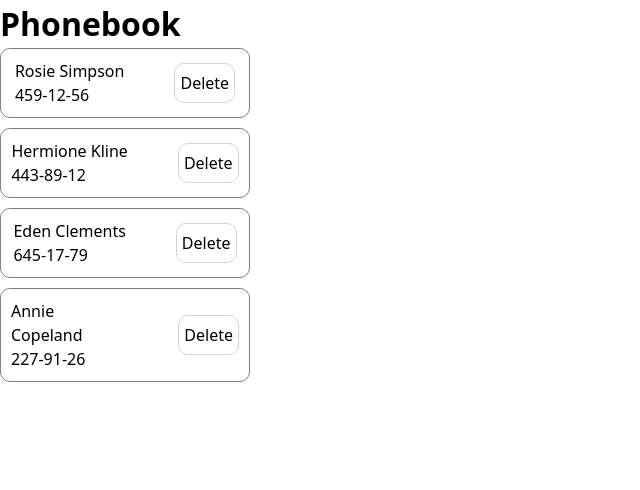
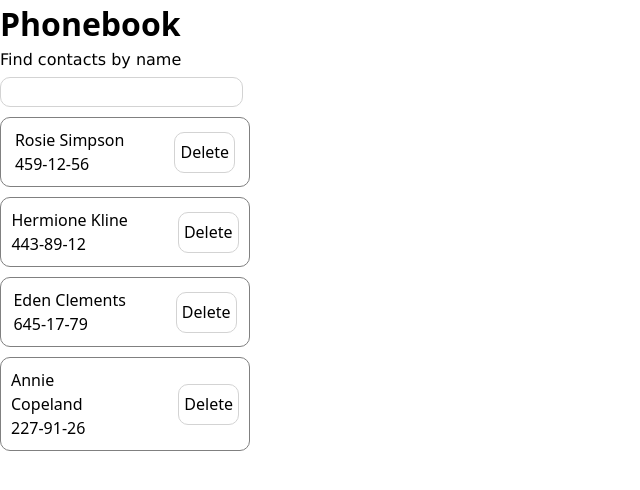
Before and after one commit to Artur-Luniaka/goit-react-hw-03, a React (Vite) app: page / in a window 1280 px wide. Shown: the top 490 px of the page, without its empty margins (0-640 px from the left). Built offline with nearby package versions, Linux system fonts and the light colour scheme.

Commit message:
finished second step/added light styles

```diff
--- a/src/App.css
+++ b/src/App.css
@@ -37,7 +37,6 @@ button,
 input,
 textarea {
   background: none;
-  border: none;
   outline: none;
   font: inherit;
   color: inherit;
--- a/src/App.jsx
+++ b/src/App.jsx
@@ -3,13 +3,23 @@ import "modern-normalize/modern-normalize.css";
 import { useState } from "react";
 import contacts from "./assets/contacts.json";
 import ContactList from "./components/ContactList/ContactList";
+import SearchBox from "./components/SearchBox/SearchBox";
 
 const App = () => {
   const [contact, setContact] = useState(contacts);
+  const [searchContact, setSearchContact] = useState("");
+  const handleSearchContact = (e) => {
+    setSearchContact(e.target.value);
+  };
+  const handleContacts = contacts.filter((contact) =>
+    contact.name.toLowerCase().includes(searchContact.toLowerCase())
+  );
+
   return (
     <>
       <h1>Phonebook</h1>
-      <ContactList contacts={contacts} />
+      <SearchBox onChange={handleSearchContact} />
+      <ContactList contacts={handleContacts} />
     </>
   );
 };
--- /dev/null
+++ b/src/components/SearchBox/SearchBox.jsx
@@ -0,0 +1,11 @@
+import s from "./SearchBox.module.css";
+const SearchBox = ({ onChange }) => {
+  return (
+    <>
+      <p className={s.text}>Find contacts by name</p>
+      <input className={s.input} type="text" onChange={onChange} />
+    </>
+  );
+};
+
+export default SearchBox;
--- /dev/null
+++ b/src/components/SearchBox/SearchBox.module.css
@@ -0,0 +1,12 @@
+.text {
+  font-family: Verdana, Geneva, Tahoma, sans-serif;
+  margin-bottom: 5px;
+}
+
+.input {
+  border: none;
+  border: 1px solid lightgray;
+  border-radius: 10px;
+  padding: 5px;
+  margin-bottom: 10px;
+}
```
